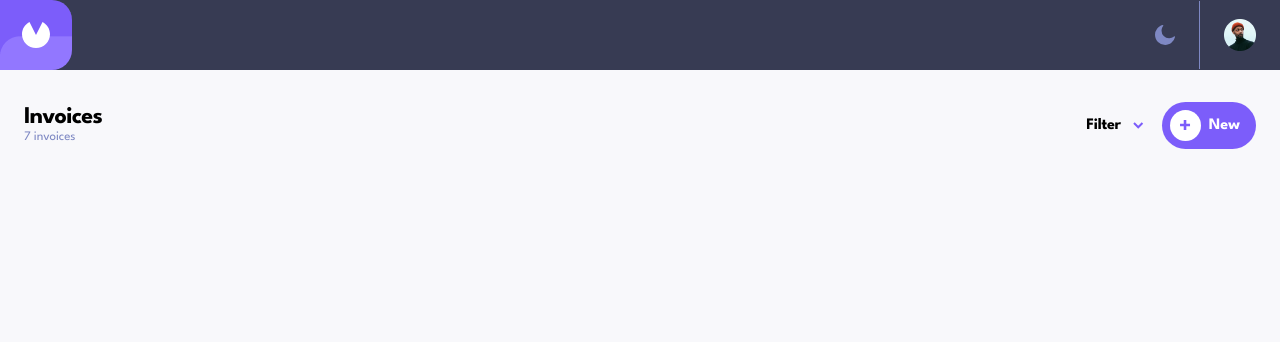
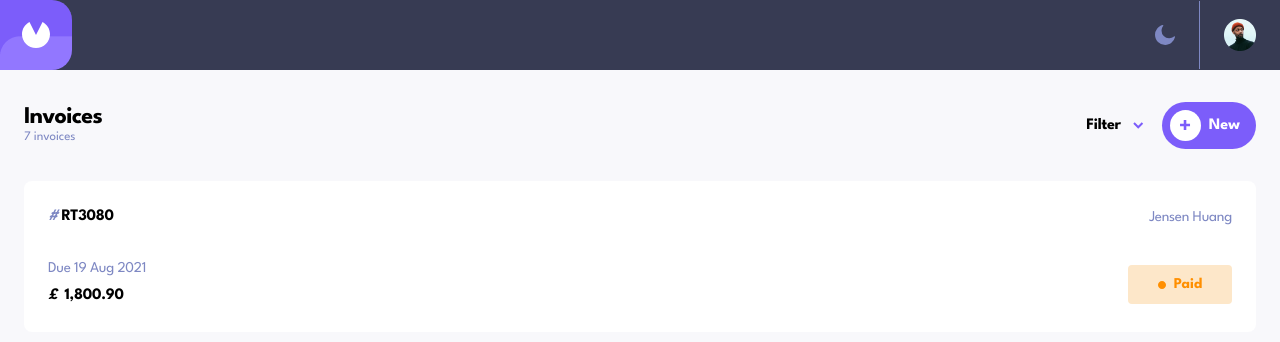
Before and after one commit to YoonJongok/invoice-app, a Next.js app: page / in a window 1280 px wide. Shown: the top 342 px of the page. Built offline with nearby package versions, Linux system fonts and the light colour scheme.

Commit message:
Invoice card done

```diff
--- a/src/app/page.tsx
+++ b/src/app/page.tsx
@@ -1,4 +1,5 @@
 import { Icons } from '@/components/Icons';
+import { InvoiceCard } from '@/components/invoice-card';
 import { Button } from '@/components/ui/button';
 import { FlexBoxColumn } from '@/components/ui/flexbox-column';
 import { FlexBoxRow } from '@/components/ui/flexbox-row';
@@ -17,15 +18,14 @@ export default function Home() {
             <h3 className='font-bold'>Filter</h3>
             <Icons.arrowDown />
           </FlexBoxRow>
-          <Button intent={'primary'} className='pr-4'>
-            <FlexBoxRow intent={'flexCenterCenter'} className='bg-white p-[10px] rounded-full mr-2'>
-              <Icons.plus />
-            </FlexBoxRow>
+          <Button intent={'newInvoice'} className='pr-4'>
             New
           </Button>
         </FlexBoxRow>
       </FlexBoxRow>
-      <FlexBoxColumn></FlexBoxColumn>
+      <FlexBoxColumn>
+        <InvoiceCard />
+      </FlexBoxColumn>
     </main>
   );
 }
--- a/src/components/Icons.tsx
+++ b/src/components/Icons.tsx
@@ -78,6 +78,14 @@ export const Icons = {
         d='M9.817 16.18a.96.96 0 01.953.848l.007.112v1.535a.96.96 0 01-1.913.112l-.006-.112V17.14c0-.53.43-.96.96-.96zm-4.5-1.863c.347.346.373.89.08 1.266l-.08.09-1.085 1.087a.96.96 0 01-1.437-1.267l.08-.09 1.086-1.086a.959.959 0 011.357 0zm10.356 0l1.086 1.086a.959.959 0 11-1.357 1.357l-1.085-1.086a.959.959 0 111.356-1.357zM9.817 4.9a4.924 4.924 0 014.918 4.918 4.924 4.924 0 01-4.918 4.918A4.924 4.924 0 014.9 9.818 4.924 4.924 0 019.817 4.9zm8.858 3.958a.96.96 0 110 1.919H17.14a.96.96 0 110-1.92h1.535zm-16.18 0a.96.96 0 01.112 1.912l-.112.007H.96a.96.96 0 01-.112-1.913l.112-.006h1.534zm14.264-5.983a.96.96 0 010 1.357l-1.086 1.086a.96.96 0 11-1.356-1.357l1.085-1.086a.96.96 0 011.357 0zm-12.617-.08l.09.08 1.086 1.086A.96.96 0 014.05 5.398l-.09-.08-1.086-1.086a.959.959 0 011.267-1.436zM9.817 0c.53 0 .96.43.96.96v1.535a.96.96 0 01-1.92 0V.96c0-.53.43-.96.96-.96z'
         fill='#858BB2'
         fill-rule='nonzero'
+      />
+    </svg>
+  ),
+  oval: ({ ...props }: React.SVGProps<SVGSVGElement>) => (
+    <svg width='8' height='8' viewBox='0 0 8 8' fill='none' xmlns='http://www.w3.org/2000/svg'>
+      <path
+        d='M8 4C8 6.20914 6.20914 8 4 8C1.79086 8 0 6.20914 0 4C0 1.79086 1.79086 0 4 0C6.20914 0 8 1.79086 8 4Z'
+        fill='currentColor'
       />
     </svg>
   ),
--- /dev/null
+++ b/src/components/invoice-card.tsx
@@ -0,0 +1,26 @@
+import React from 'react';
+import { FlexBoxColumn } from './ui/flexbox-column';
+import { FlexBoxRow } from './ui/flexbox-row';
+import { Button } from './ui/button';
+
+export const InvoiceCard = () => {
+  return (
+    <FlexBoxColumn className='p-6 bg-white rounded-[8px] gap-8'>
+      <FlexBoxRow intent={'flexBetweenCenter'}>
+        <h3 className='font-bold capitalize'>
+          <span className='italic text-violet-1 mr-[3px]'>#</span>RT3080
+        </h3>
+        <h4 className='capitalize text-violet-1'>jensen huang</h4>
+      </FlexBoxRow>
+      <FlexBoxRow intent={'flexBetweenCenter'} className='gap-6'>
+        <FlexBoxColumn className='gap-2'>
+          <h4 className='capitalize text-violet-1'>Due 19 Aug 2021</h4>
+          <h3 className='font-bold capitalize'>
+            <span className='italic mr-[3px]'>£</span> 1,800.90
+          </h3>
+        </FlexBoxColumn>
+        <Button intent={'pending'}>paid</Button>
+      </FlexBoxRow>
+    </FlexBoxColumn>
+  );
+};
--- a/src/components/ui/button.tsx
+++ b/src/components/ui/button.tsx
@@ -2,6 +2,8 @@
 import { cn } from '@/lib/utils';
 import { cva, type VariantProps } from 'class-variance-authority';
 import React from 'react';
+import { Icons } from '../Icons';
+import { FlexBoxRow } from './flexbox-row';
 
 const buttonVariants = cva(
   [
@@ -16,7 +18,7 @@ const buttonVariants = cva(
   {
     variants: {
       intent: {
-        primary: ['bg-violet-3', 'hover:bg-violet-2'],
+        newInvoice: ['bg-violet-3', 'hover:bg-violet-2'],
         addItem: ['bg-grey-1', 'hover:bg-grey-3', 'text-violet-1', 'border-transparent'],
         saveDraft: [
           'bg-navy-1',
@@ -34,6 +36,26 @@ const buttonVariants = cva(
           'dark:hover:text-grey-3',
         ],
         delete: ['bg-coral-2', 'hover:bg-coral-1'],
+        paid: [
+          'w-[104px]',
+          'pb-3',
+          'pt-5',
+          'gap-2',
+          'bg-[#e2f6ef]',
+          'text-[#33D69F]',
+          'text-[15px]',
+          'rounded-sm',
+        ],
+        pending: [
+          'w-[104px]',
+          'pb-3',
+          'pt-5',
+          'gap-2',
+          'bg-[#fde7c9]',
+          'text-[#FF8F00]',
+          'text-[15px]',
+          'rounded-sm',
+        ],
       },
       size: {
         base: ['px-6', 'py-4'],
@@ -44,12 +66,12 @@ const buttonVariants = cva(
       },
     },
     defaultVariants: {
-      intent: 'primary',
+      intent: 'newInvoice',
       size: 'small',
     },
     compoundVariants: [
       {
-        intent: ['primary'],
+        intent: ['newInvoice'],
         size: 'base',
       },
     ],
@@ -72,6 +94,13 @@ export const Button = ({
 }: React.PropsWithChildren<ButtonProps>) => {
   return (
     <button className={cn(buttonVariants({ intent, fullWidth, className }))} {...props}>
+      {intent === 'paid' || (intent === 'pending' && <Icons.oval />)}
+      {intent === 'newInvoice' && (
+        <FlexBoxRow intent={'flexCenterCenter'} className='bg-white p-[10px] rounded-full mr-2'>
+          <Icons.plus />
+        </FlexBoxRow>
+      )}
+
       {children}
     </button>
   );
```
Also changed, not shown: public/assets/oval.svg (added).
